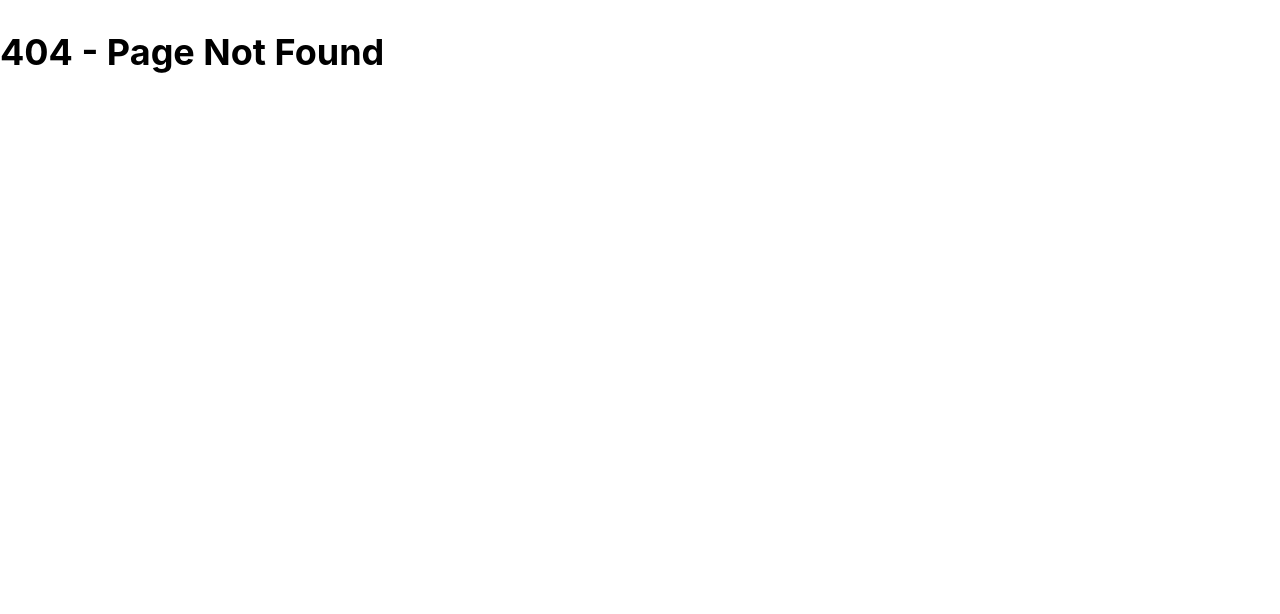
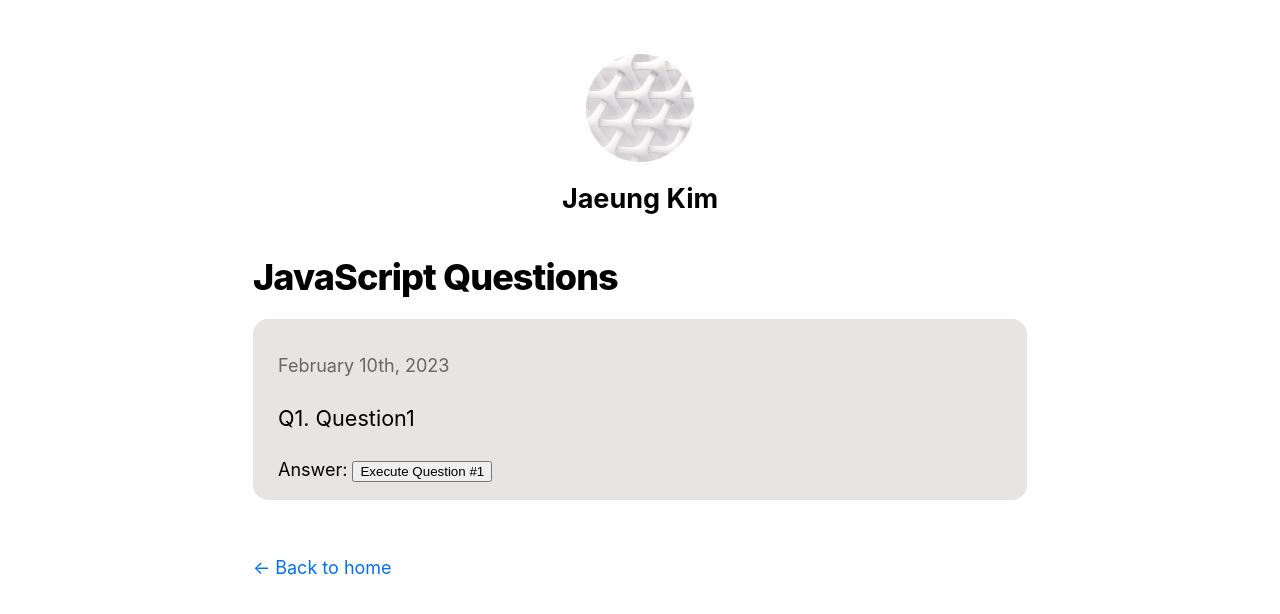
Before and after one commit to jaeungkim/portfolio-website-nextjs, a Next.js app: page /questions/febWeek3 in a window 1280 px wide. Before the commit this address had no page. Shown: the top 614 px of the page. Built offline with nearby package versions, Linux system fonts and the light colour scheme.

Commit message:
230210 03:31pm - explain

```diff
--- /dev/null
+++ b/pages/questions/febWeek3.tsx
@@ -0,0 +1,46 @@
+import Layout from "../../components/layout";
+import Head from "next/head";
+import utilStyles from "../../styles/utils.module.css";
+import { useEffect, useState } from "react";
+
+export default function febWeek1() {
+  const question1SetTimeoutWait = (delay) => {
+    return new Promise((resolve, reject) => {
+      setTimeout(() => {
+        resolve(console.log("i'm executing" + delay));
+      }, delay);
+    });
+  };
+  const question1 = async () => {
+    await question1SetTimeoutWait(1000);
+    await question1SetTimeoutWait(1111);
+    await question1SetTimeoutWait(1222);
+  };
+
+  return (
+    <Layout>
+      <Head>
+        <title>February Week 3 Questions</title>
+      </Head>
+      <div>
+        <h1 className={utilStyles.headingXl}>JavaScript Questions</h1>
+        {/* QUESTION #1 */}
+        <div className={utilStyles.questionsDiv}>
+          <p className={utilStyles.lightText}>February 10th, 2023</p>
+          <p className={utilStyles.headingMd}>Q1. Question1</p>
+          Answer:{" "}
+          <button
+            onClick={async () => {
+              await question1();
+            }}
+          >
+            Execute Question #1
+          </button>
+        </div>
+      </div>
+    </Layout>
+  );
+}
+// function wait() {
+//   throw new Error("Function not implemented.");
+// }
```
Also changed, not shown: pages/index.tsx (+7 -0 lines).
